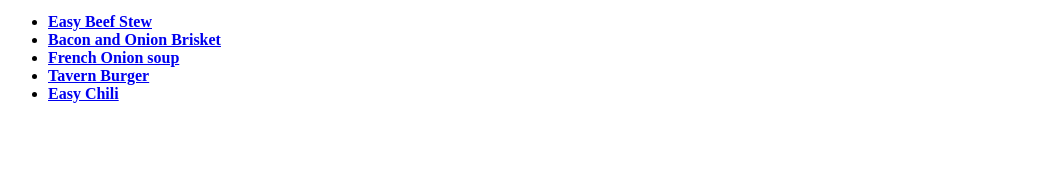
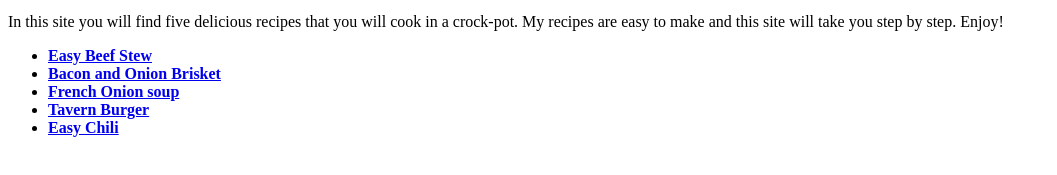
Before and after one commit to Kschill702/odin-recipes, a plain HTML site: page index.html in a window 1280 px wide. Shown: the part 101-276 px from the top of the page, without its empty margins (0-1057 px from the left). Drawn offline with Linux system fonts and the light colour scheme.

Commit message:
Added description
Added description of site under photo

```diff
--- a/index.html
+++ b/index.html
@@ -7,6 +7,7 @@
     <body>
         <h1>Crock-Pot Recipes</h1>
         <p> <img src="crock-pot.jpeg" alt="Crock-Pot with delicious food"></p>
+        <p>In this site you will find five delicious recipes that you will cook in a crock-pot. My recipes are easy to make and this site will take you step by step. Enjoy!</p>
         <ul>
             <li> <strong> <a href="beef-stew.html">Easy Beef Stew </a></strong> </li>
             <li> <strong> <a href="bacon-onion-brisket.html">Bacon and Onion Brisket </a> </strong></li>
```
